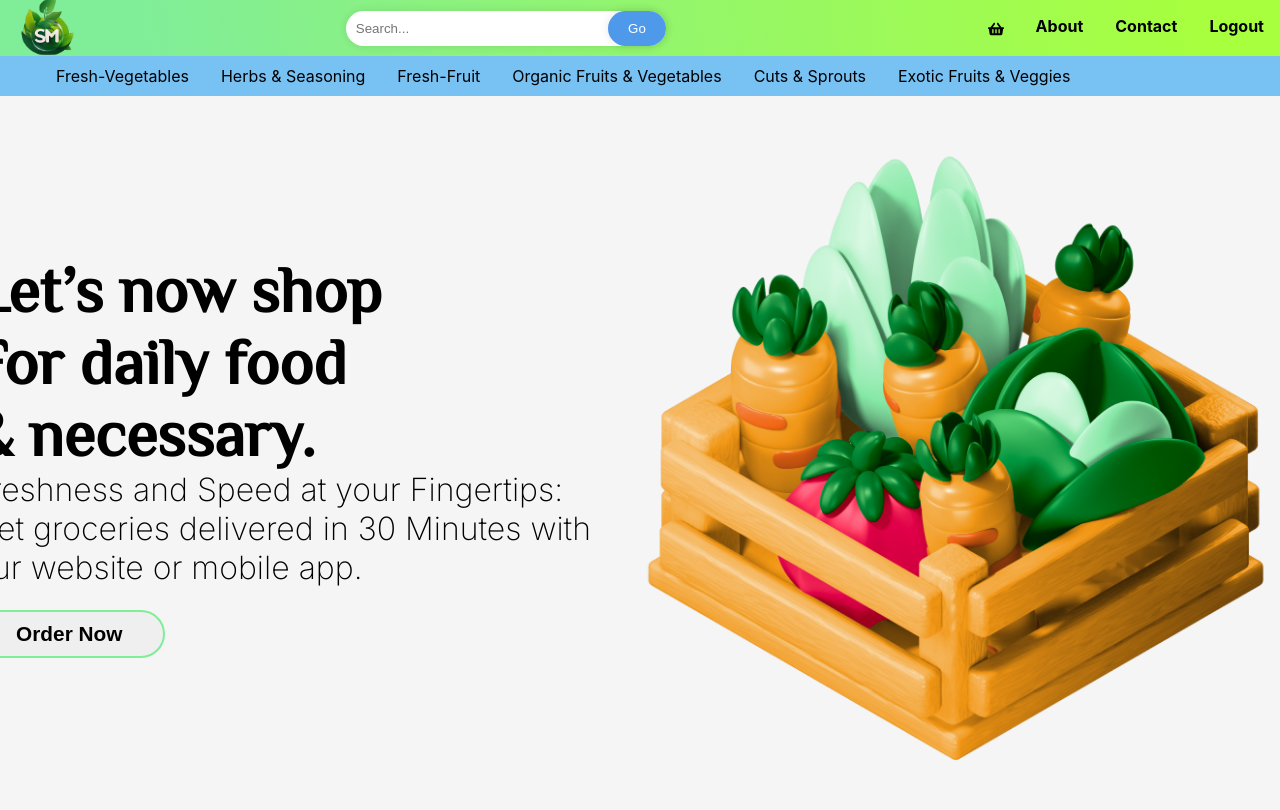
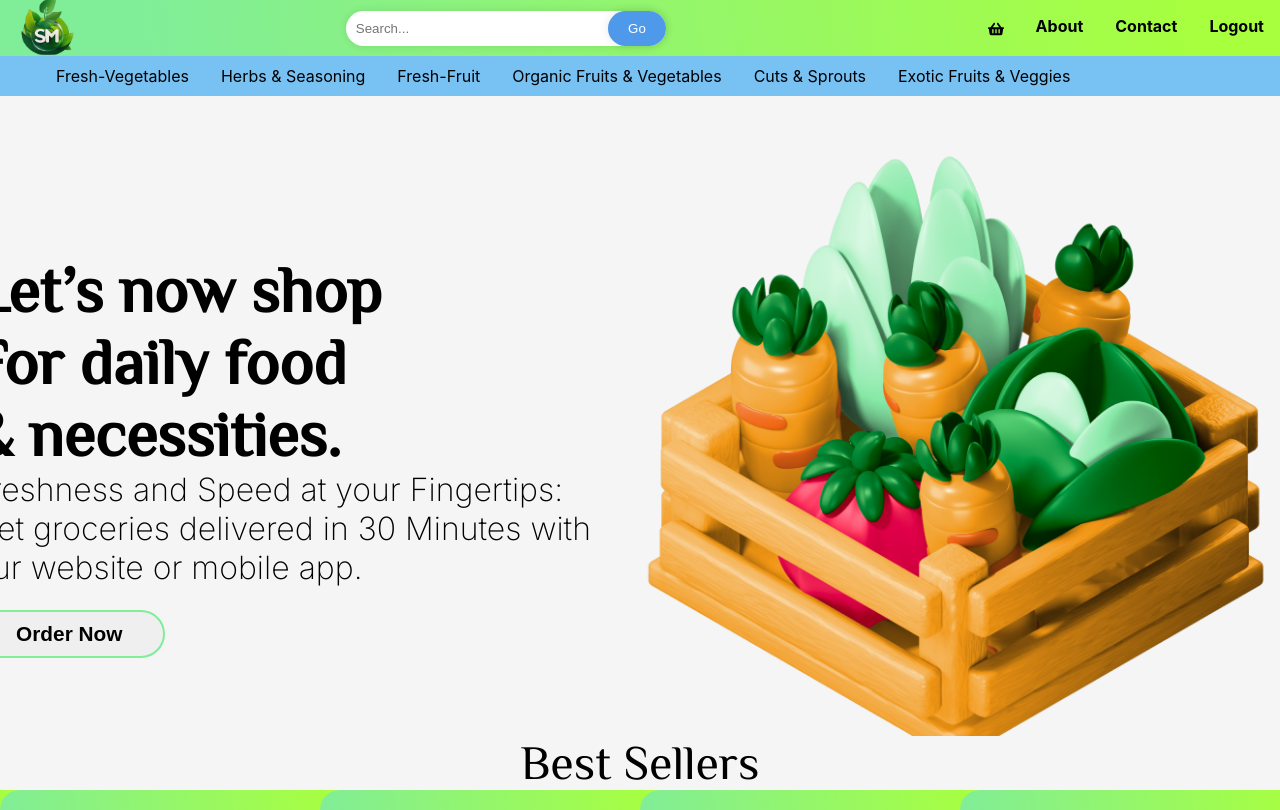
Before and after one commit to adityanegi1923/grocery-app, a React (Create React App) app: page / in a window 1280 px wide. Shown: the top 810 px of the page. Built offline with nearby package versions, Linux system fonts and the light colour scheme.

Commit message:
sheesh commit

```diff
--- a/src/css/Contactus.css
+++ b/src/css/Contactus.css
@@ -117,7 +117,7 @@ p1{
    .dot-2{
     background-color: rgba(128, 128, 128, 0.5);
     display: inline-block;
-    left: 450px;
+    left: 630px;
     top: 550px;
     position: absolute;
     width: 150px;
--- a/src/css/Homepage.css
+++ b/src/css/Homepage.css
@@ -67,7 +67,6 @@
   margin-top: 20px;
 }
 
-.groceries-home
 
 .landing1 {
   display: flex;
@@ -87,7 +86,7 @@
 
 .groceries-home {
   width: 100%;
-  height: 90vh;
+  height: 80vh;
   overflow: hidden;
   text-align: left;
   font-size: var(--font-size-77xl);
--- a/src/css/Navbar.css
+++ b/src/css/Navbar.css
@@ -73,7 +73,7 @@ nav .menu span {
     margin-left: 0rem;
   }
 
-  .search-container input {
+  .upper-nav input {
     display: none;
     max-height: 1.5vh;
     max-width: 20vw;
--- a/src/pages/Homepage.js
+++ b/src/pages/Homepage.js
@@ -17,7 +17,7 @@ const Homepage = () => {
               <b className="lets-now-shop-for-container1">
                 <p className="lets-now-shop1">Let’s now shop</p>
                 <p className="lets-now-shop1">For daily food</p>
-                <p className="lets-now-shop1">& necessary.</p>
+                <p className="lets-now-shop1">& necessities.</p>
               </b>
               <div className="freshness-and-speed1">
                 Freshness and Speed at your Fingertips: Get groceries delivered in
```
